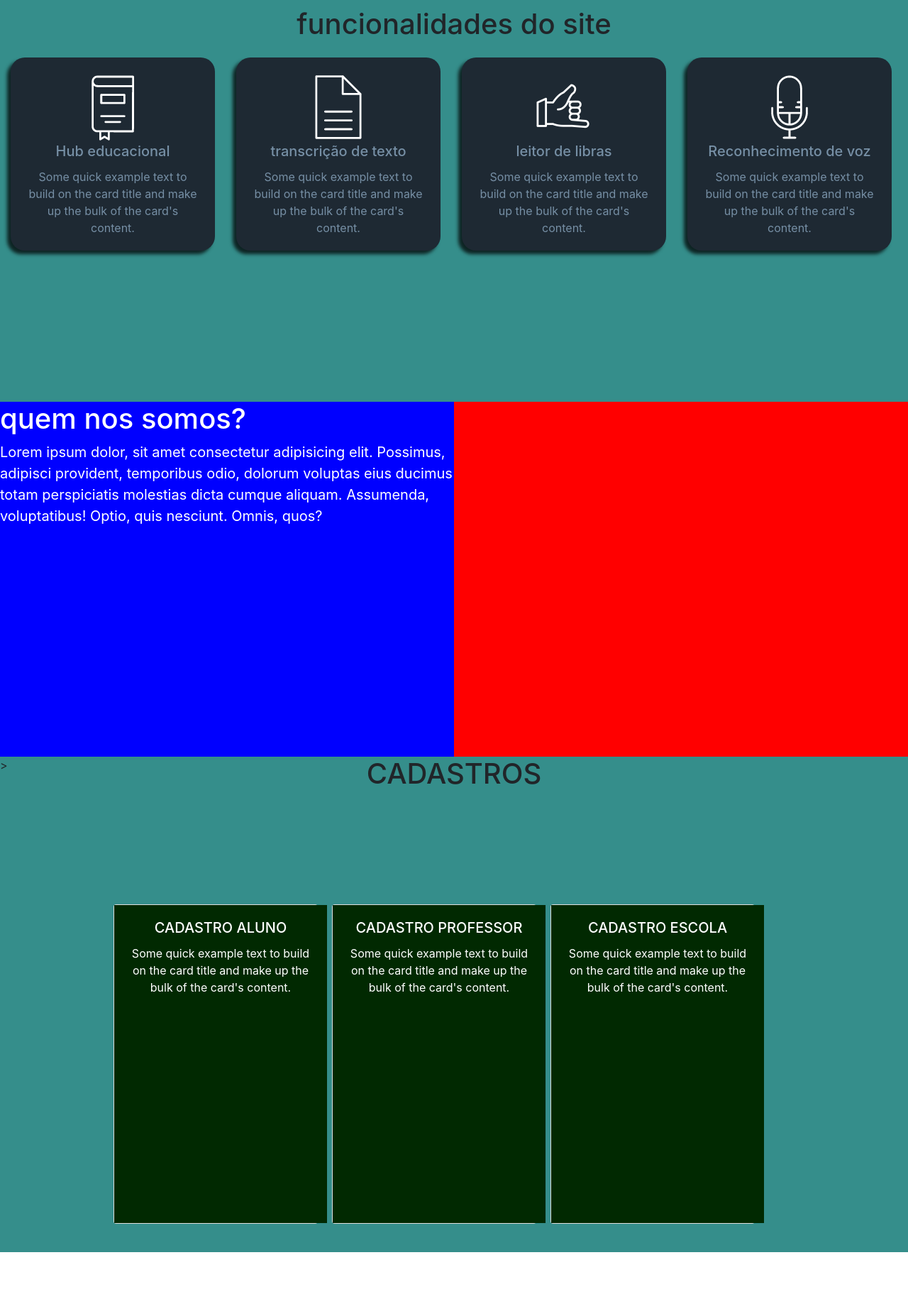
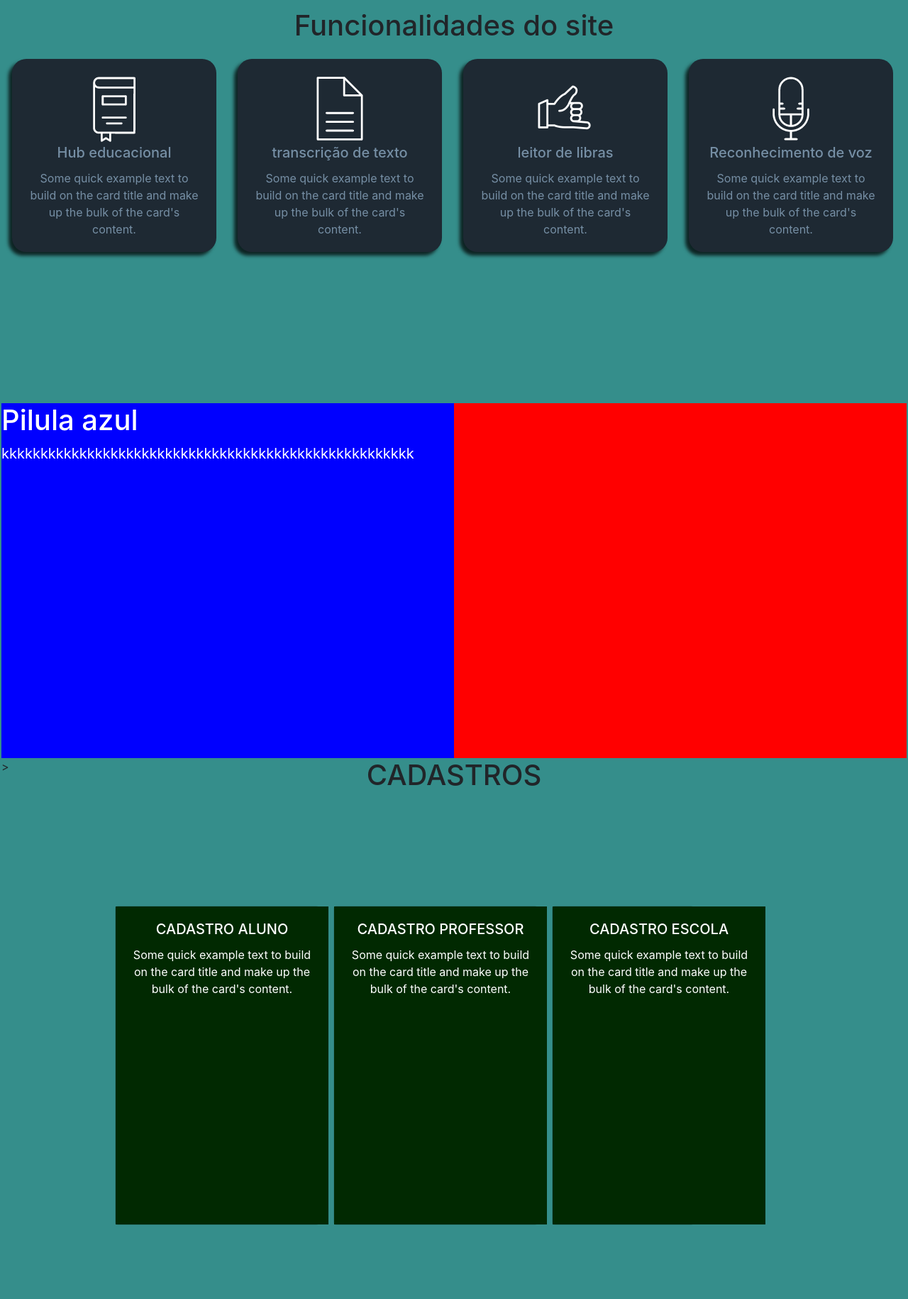
Before and after one commit to joaocidade/Projeto-PP, a PHP site: page / in a window 1280 px wide; the page is wider, and only the part inside the window is pictured. Shown: the part 90-1920 px from the top of that part at 71% size. Run offline with PHP 8.4, Linux system fonts and the light colour scheme.

Commit message:
corrigi todos os problemas

```diff
--- a/pagina principal/index.html
+++ b/pagina principal/index.html
@@ -11,7 +11,7 @@
     <link rel="stylesheet" href="style.css">
     <title>Hello, world!</title>
   </head>
-  <body>
+  <body style="">
     <header id="header">
       <img src="./ArquivosHeader/RA_projects_1-removebg-preview.png" alt="" id="logo">
       <button id="cadastro" href="  " >CADASTRE-SE</button>
@@ -20,7 +20,7 @@
 
     <main>
       <div id="funcionalidades">
-        <H1>funcionalidades do site</H1>
+        <H1>Funcionalidades do site</H1>
         <div id="cards_funcionalidades">
           <div class="card_funcionalidade" style="width: 18rem;" id="hub_educacional">
             <div class="card-body">
@@ -55,31 +55,31 @@
 
       <div id="sobre_nos">
         <div id="texto">
-          <h1>quem nos somos?</h1>
-          <p>Lorem ipsum dolor, sit amet consectetur adipisicing elit. Possimus, adipisci provident, temporibus odio, dolorum voluptas eius ducimus totam perspiciatis molestias dicta cumque aliquam. Assumenda, voluptatibus! Optio, quis nesciunt. Omnis, quos?</p>
+          <h1>Pilula azul</h1>
+          <p>kkkkkkkkkkkkkkkkkkkkkkkkkkkkkkkkkkkkkkkkkkkkkkkkkkkkk</p>
         </div>
         <div id ="video">
         <!-- colocar o video-->>
         </div>
       </div>
 
-      <div id="cadastro">
+      <div id="cadastro" style="background-color: transparent;">
         <H1>CADASTROS</H1>
-        <div id="cards">
-          <div class="card" style="width: 18rem;" id="cd_aluno">
+        <div id="cards" style=" width: 1000px;">
+          <div class="card" style="width: 18rem; background-color: transparent;" id="cd_aluno">
             <div class="card-body">
               <h5 class="card-title">CADASTRO ALUNO</h5>
               <p class="card-text">Some quick example text to build on the card title and make up the bulk of the card's content.</p>
 
             </div>
           </div>
-          <div class="card" style="width: 18rem;" id="cd_professor">
+          <div class="card" style="width: 18rem; background-color: transparent;" id="cd_professor">
             <div class="card-body">
               <h5 class="card-title">CADASTRO PROFESSOR</h5>
               <p class="card-text">Some quick example text to build on the card title and make up the bulk of the card's content.</p>
             </div>
           </div>
-          <div class="card" style="width: 18rem;" id="cd_escola">
+          <div class="card" style=" background-color: transparent;" id="cd_escola">
             <div class="card-body">
               <h5 class="card-title">CADASTRO ESCOLA</h5>
               <p class="card-text">Some quick example text to build on the card title and make up the bulk of the card's content.</p>
--- a/pagina principal/style.css
+++ b/pagina principal/style.css
@@ -2,6 +2,7 @@
     margin: 0;
     padding: 0;
 }
+
 
 #header{
     display: block;
@@ -48,6 +49,7 @@ main{
     width: 100%;
     padding-top: 100px;
     background-color: #358E8B;
+    border: 2px solid transparent;
 }
 
 #funcionalidades h1 {
```
